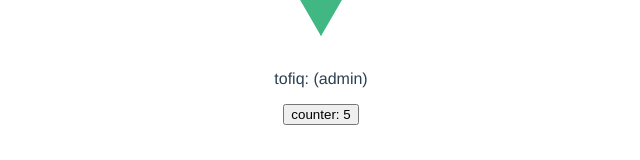
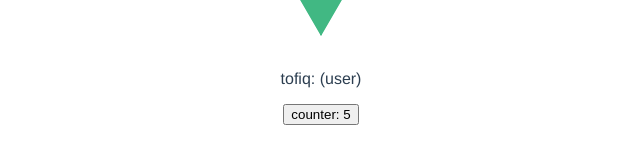
Before and after one commit to Tefoh/vue.js, a Vue app: page / in a window 1280 px wide. Shown: the part 210-370 px from the top of the page, without its empty margins (319-959 px from the left). Built offline with nearby package versions, Linux system fonts and the light colour scheme.

Commit message:
219 - composition api -- reactives

```diff
--- a/src/components/Counter.vue
+++ b/src/components/Counter.vue
@@ -5,7 +5,7 @@
 </template>
 
 <script lang="ts">
-import { defineComponent, PropType, ref } from "vue";
+import { defineComponent, PropType, reactive, toRefs, ref } from "vue";
 
 type UserRole = 'admin' | 'user'
 
@@ -30,9 +30,38 @@ export default defineComponent({
   setup() {
     const num = ref<number | string>(5)
 
-    const user = ref<UserType>({name: 'tofiq', role: 'admin'})
+    // const user = reactive<UserType>({
+    //   name: 'tofiq',
+    //   role: 'admin',
+    //   email: 'sjlkdfghjklfhkjg'
+    // })
+
+    // const user: UserType = reactive({
+    //   name: 'tofiq',
+    //   role: 'admin',
+    //   email: 'klsdjh'
+    // })
+    const user = reactive({
+      name: 'tofiq',
+      role: 'admin',
+      email: 'sljgljfhgh'
+    }) as UserType
+
+    user.role = 'user'
+
+    // const state = reactive({
+    //   num: 8 as number | string,
+    //   user: {
+    //     name: 'tofiq',
+    //     role: 'admin'
+    //   } as UserType
+    // })
+
+    // state.user.role = 'user'
 
     return {
+      // ...toRefs(state)
+
       num,
       user
     }
```
